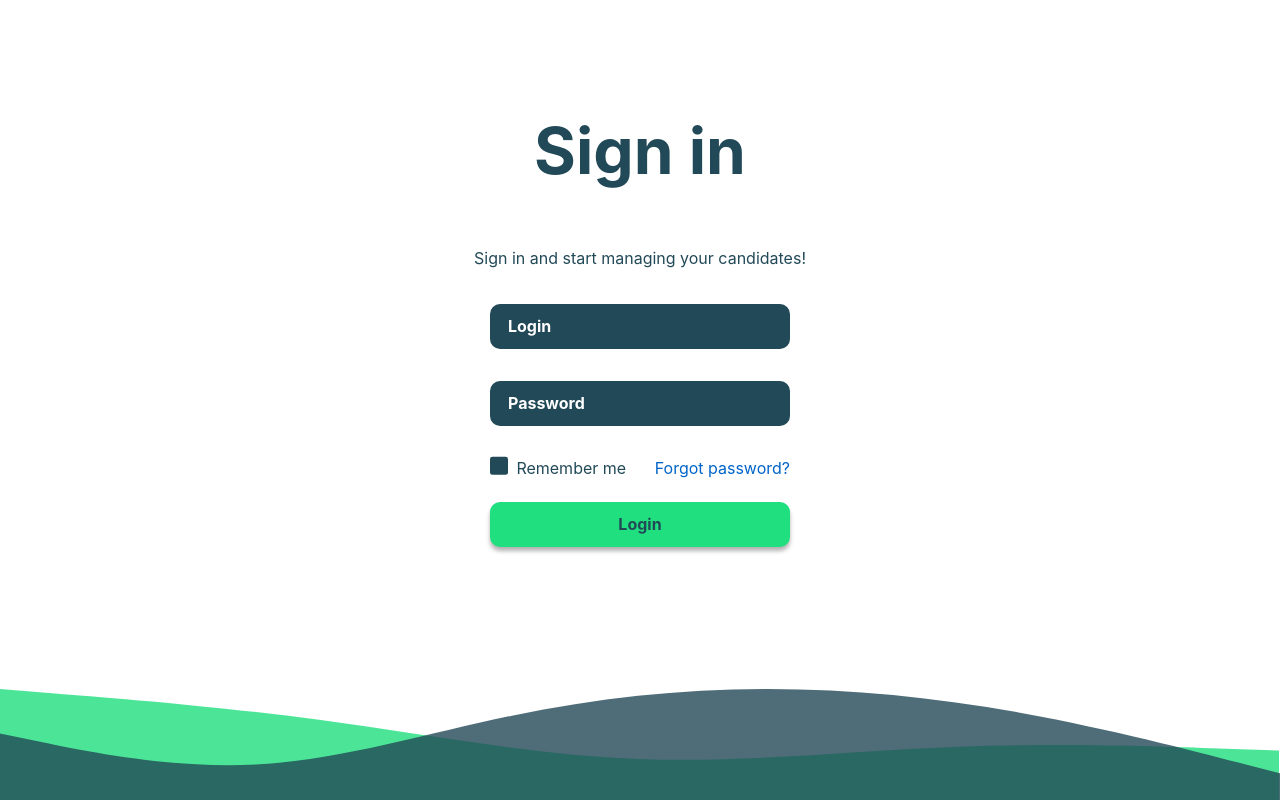
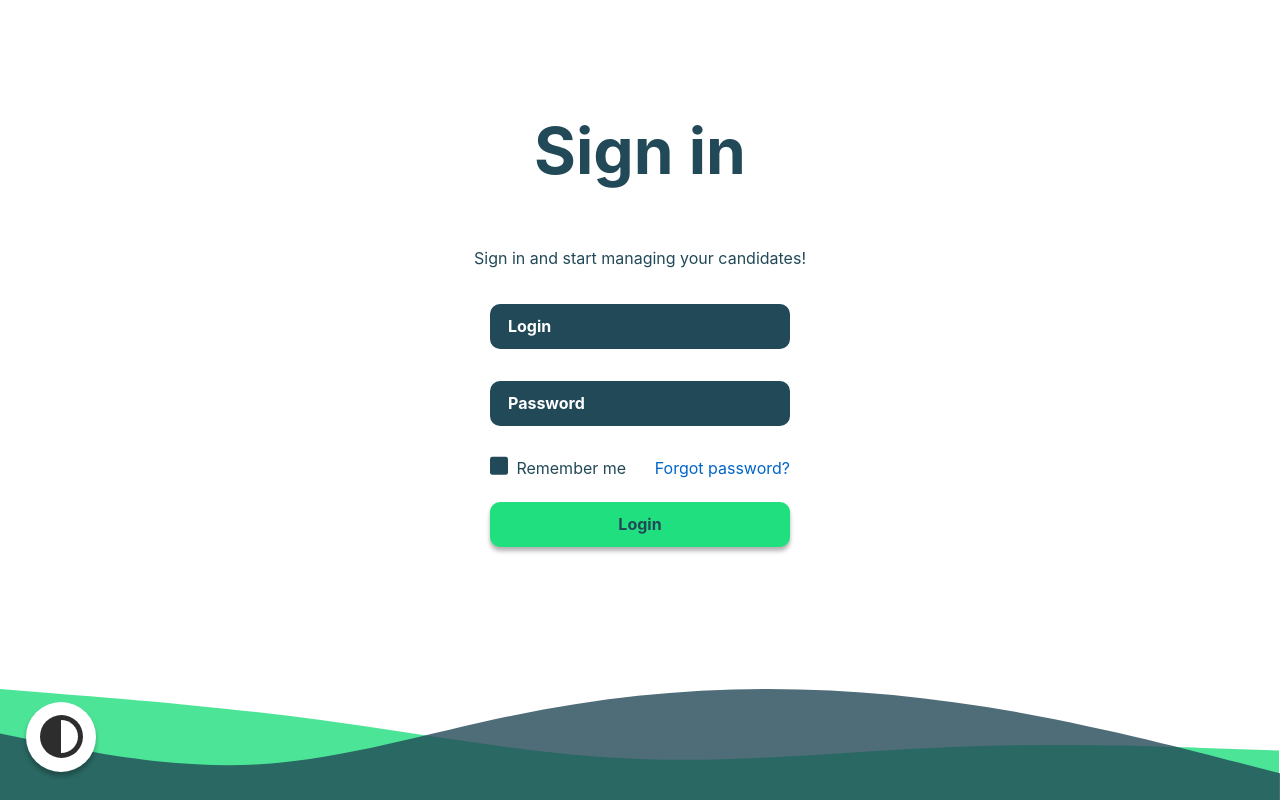
Before and after one commit to wesleynepo/login-page, a Svelte app: page / in a window 1280 px wide. Built offline with nearby package versions, Linux system fonts and the light colour scheme.

Commit message:
feat: add to footer theme button

```diff
--- a/src/components/LayoutFooter/LayoutFooter.svelte
+++ b/src/components/LayoutFooter/LayoutFooter.svelte
@@ -1,7 +1,12 @@
 <script lang="ts">
+import ThemeButton from "../ThemeButton/ThemeButton.svelte";
+
 </script>
 
-<div>
+<div class="container">
+    <div class="button-wrapper">
+        <ThemeButton />
+    </div>
     <svg viewBox="0 0 1280 111" preserveAspectRatio="xMinYMin meet">
         <path
             fill="#20DF7F"
@@ -26,7 +31,7 @@
         left: 0;
     }
 
-    div {
+    .container {
         display: inline-block;
         position: relative;
         width: 100%;
@@ -34,4 +39,12 @@
         vertical-align: middle;
         overflow: hidden;
     }
+
+    .button-wrapper {
+        display: inline-block;
+        position: absolute;
+        bottom: 1rem;
+        left: 1rem;
+        z-index: 2;
+    }
 </style>
--- a/src/components/ThemeButton/ThemeButton.svelte
+++ b/src/components/ThemeButton/ThemeButton.svelte
@@ -45,5 +45,13 @@
         border: none;
         background-color: transparent;
         cursor: pointer;
+        width: 5rem;
+        height: 5rem;
+    }
+
+    button:hover,
+    button:focus {
+        background: transparent;
+        transform: scale(1.05);
     }
 </style>
```
